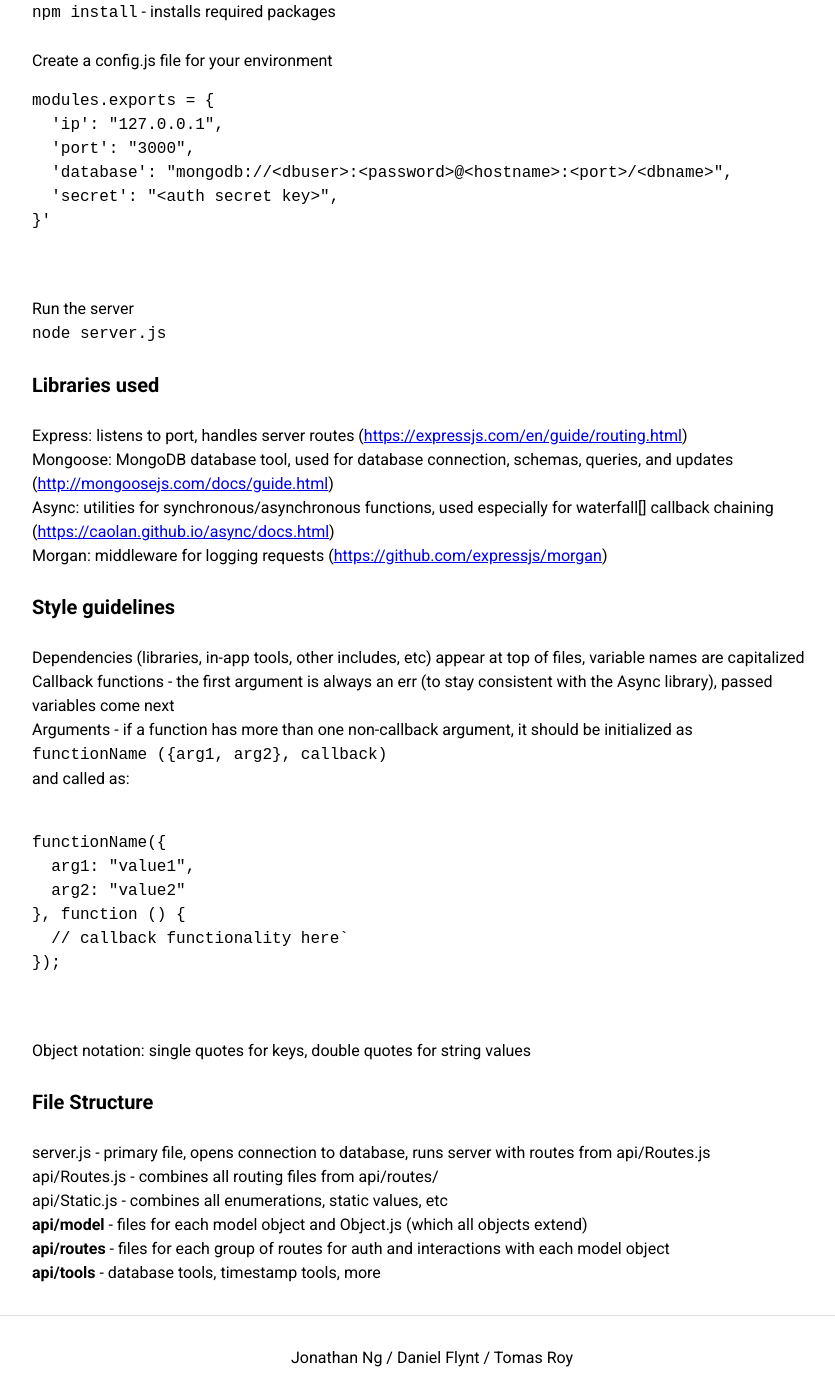
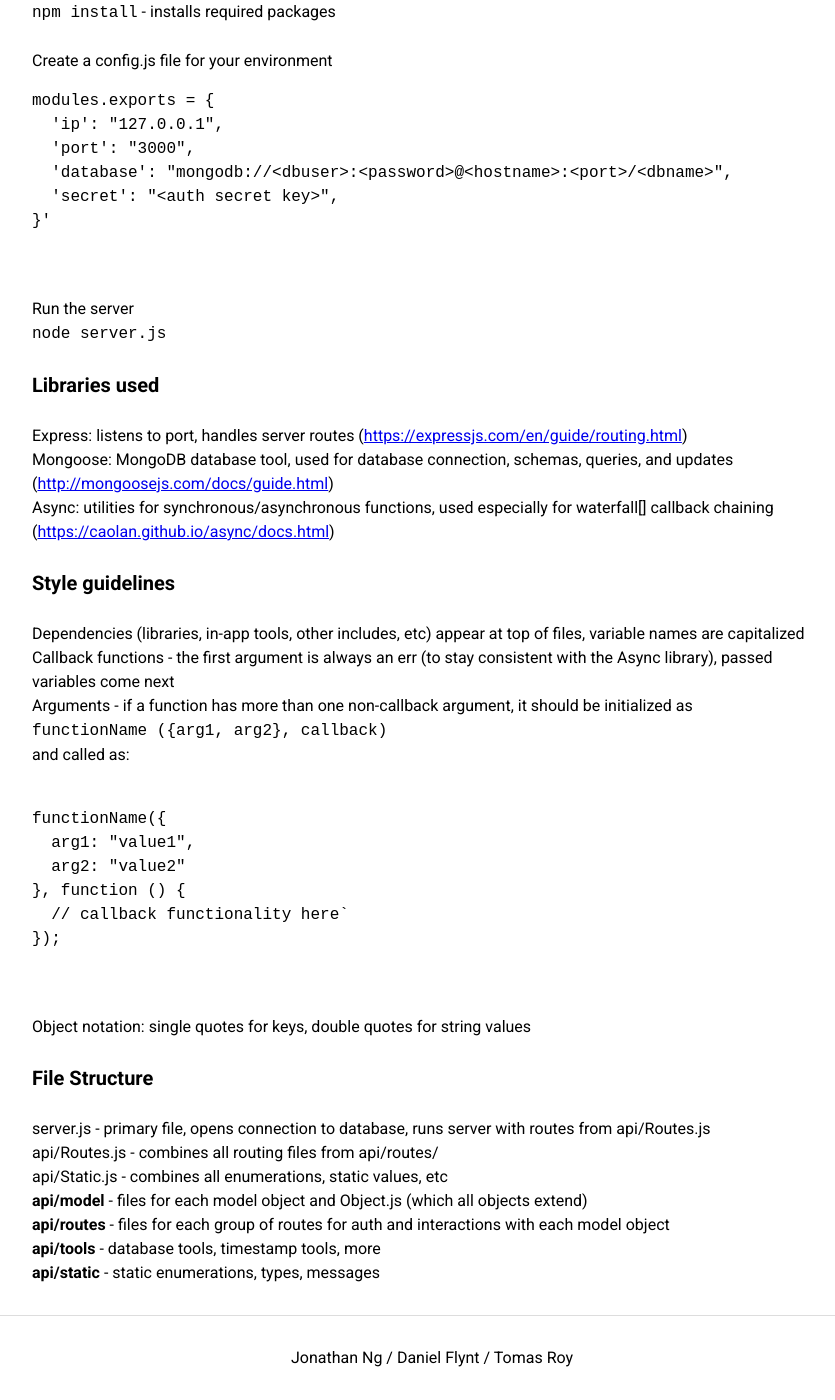
Before and after one commit to comp523-602/cchange-project, a Jekyll site: the page built from back-end-docs.markdown, in a window 1280 px wide and 1400 px high, scrolled down 687 px. Shown: the whole window, without its empty margins (208-1043 px from the left). Built offline with Jekyll 4.4.1, drawn with Linux system fonts in a browser that asks for light colours.

Commit message:
Updated Back End Docs

```diff
--- a/back-end-docs.markdown
+++ b/back-end-docs.markdown
@@ -47,7 +47,6 @@ Express: listens to port, handles server routes ([https://expressjs.com/en/guide
 Mongoose: MongoDB database tool, used for database connection, schemas, queries, and updates
 \([http://mongoosejs.com/docs/guide.html](http://mongoosejs.com/docs/guide.html))
 Async: utilities for synchronous/asynchronous functions, used especially for waterfall\[\] callback chaining ([https://caolan.github.io/async/docs.html](https://caolan.github.io/async/docs.html))
-Morgan: middleware for logging requests ([https://github.com/expressjs/morgan](https://github.com/expressjs/morgan))
 
 ## Style guidelines
 
@@ -74,3 +73,4 @@ api/Static.js - combines all enumerations, static values, etc
 **api/model** - files for each model object and Object.js (which all objects extend)
 **api/routes** - files for each group of routes for auth and interactions with each model object
 **api/tools** - database tools, timestamp tools, more
+**api/static** - static enumerations, types, messages
```
